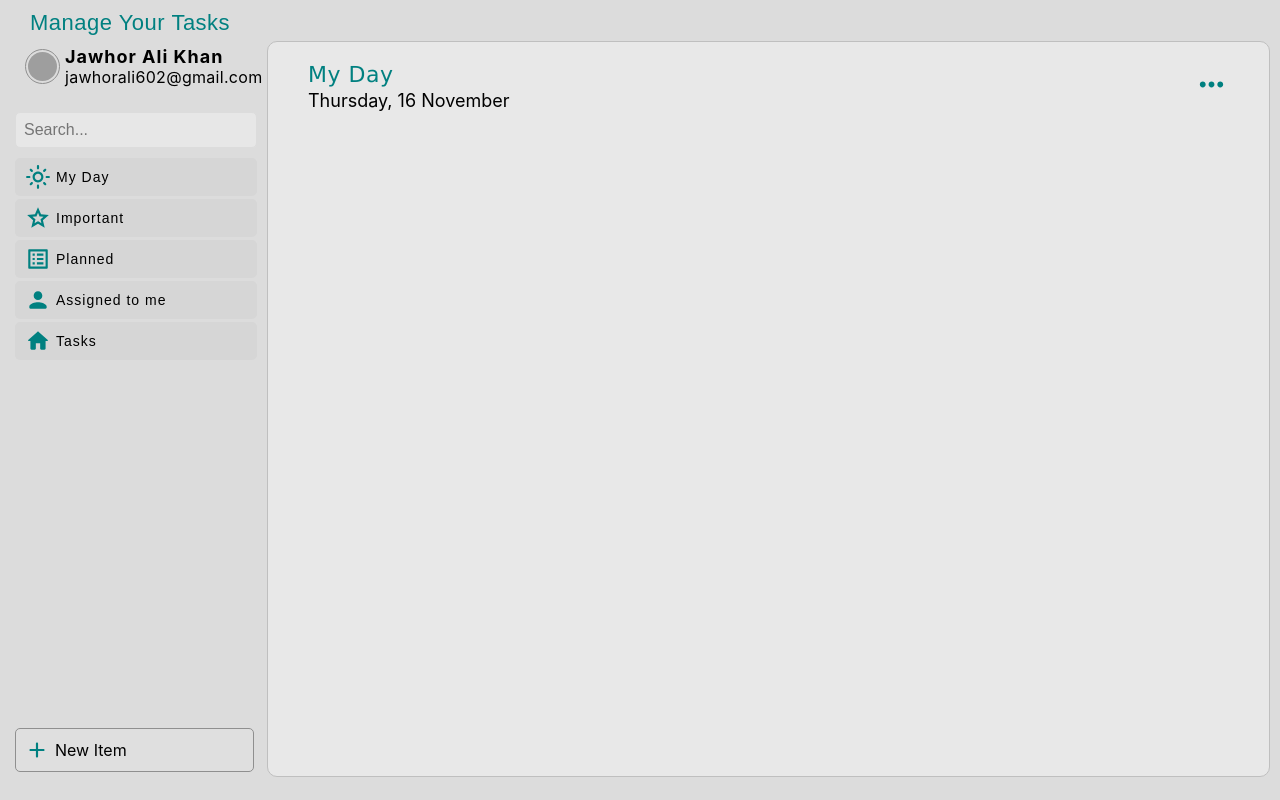
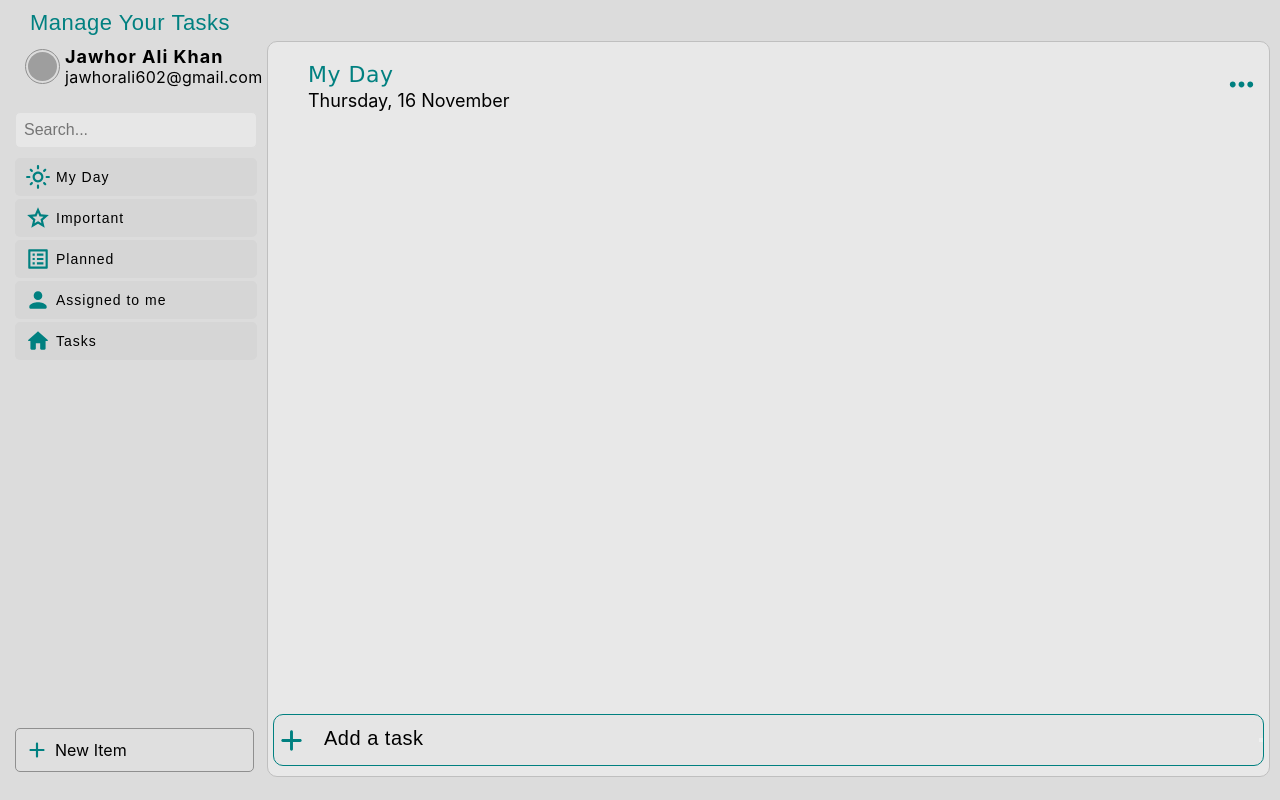
Before and after one commit to iijawhor/To-Do, a React (Create React App) app: page / in a window 1280 px wide. Built offline with nearby package versions, Linux system fonts and the light colour scheme; grey boxes are pictures that could not be loaded.

Commit message:
Created a Tasks Page,InputBox component  which is rendered in Feed and a TodoItem component which is rendered in Tasks.jsx and added two functaionality addTodo() and toggleTodo(to check todo is completed or not)

```diff
--- a/src/App.js
+++ b/src/App.js
@@ -1,11 +1,27 @@
+import { useState } from "react";
 import "./App.css";
 import Home from "./components/Home/Home";
+import { TodoProvider } from "./contexts/TodoContexts";
 function App() {
+  const [todos, setTodos] = useState([]);
+  const addTodo = (todo) => {
+    setTodos((prevTodo) => [{ id: Date.now(), ...todo }, ...prevTodo]);
+  };
+  const toggleTodo = (id) => {
+    setTodos((prevTodo) =>
+      prevTodo.map((todo) =>
+        todo.id === id ? { ...todo, completed: !todo.completed } : todo
+      )
+    );
+  };
+
   return (
-    <div className="App">
-      <h1 className="appHeaderTitle">Manage Your Tasks</h1>
-      <Home />
-    </div>
+    <TodoProvider value={{ todos, addTodo, toggleTodo }}>
+      <div className="App">
+        <h1 className="appHeaderTitle">Manage Your Tasks</h1>
+        <Home />
+      </div>
+    </TodoProvider>
   );
 }
 export default App;
--- a/src/components/Feed/Feed.jsx
+++ b/src/components/Feed/Feed.jsx
@@ -1,10 +1,12 @@
 import React from "react";
 import "./Feed.css";
 import Tasks from "../../pages/Tasks/Tasks";
+import InputBox from "../InputBox/InputBox";
 const Feed = () => {
   return (
     <section className="feed">
       <Tasks />
+      <InputBox />
     </section>
   );
 };
--- /dev/null
+++ b/src/components/InputBox/InputBox.css
@@ -0,0 +1,35 @@
+.inputBox {
+  position: absolute;
+  width: 99%;
+  bottom: 10px;
+  border-radius: 10px;
+  background-color: rgb(229, 229, 229);
+}
+.inputBoxForm {
+  border: 1px solid teal;
+  display: flex;
+  align-items: center;
+  position: relative;
+  gap: 5px;
+  width: 100%;
+  border-radius: 10px;
+}
+.InputBoxIcon {
+  font-size: 35px !important;
+  color: teal;
+}
+.inputBoxFormInput {
+  width: 100%;
+  padding: 15px 10px;
+  border: none;
+  background-color: rgb(229, 229, 229);
+  border-top-right-radius: 10px;
+  border-bottom-right-radius: 10px;
+  font-size: 17px;
+  outline: none;
+}
+.inputBoxFormInput::placeholder {
+  font-size: 20px;
+  color: black;
+  letter-spacing: 0.5px;
+}
--- /dev/null
+++ b/src/components/InputBox/InputBox.jsx
@@ -0,0 +1,31 @@
+import React, { useState } from "react";
+import "./InputBox.css";
+import { AddRoundedIcon } from "../../Icons/icons";
+import { useTodo } from "../../contexts/TodoContexts";
+const InputBox = () => {
+  const { addTodo } = useTodo();
+  const [todoInputValue, setTodoInputValue] = useState("");
+  const handleItemAdd = (e) => {
+    e.preventDefault();
+    if (!todoInputValue) return;
+    addTodo({ todoInputValue, completed: false });
+    setTodoInputValue("");
+  };
+  return (
+    <section className="inputBox">
+      <form action="" onSubmit={handleItemAdd} className="inputBoxForm">
+        <AddRoundedIcon className="InputBoxIcon" />
+        <input
+          value={todoInputValue}
+          onChange={(e) => setTodoInputValue(e.target.value)}
+          type="text"
+          placeholder="Add a task"
+          className="inputBoxFormInput"
+        />
+        <button type="submit"></button>
+      </form>
+    </section>
+  );
+};
+
+export default InputBox;
--- /dev/null
+++ b/src/components/TodoItem/TodoItem.css
@@ -0,0 +1,33 @@
+.todoItem {
+  position: relative;
+  display: flex;
+  border: 1px solid rgb(183, 183, 183);
+  gap: 10px;
+  padding: 1px 5px;
+  background-color: gainsboro;
+  border-radius: 10px;
+  margin-bottom: 3px;
+}
+.todoInputField {
+  width: 100%;
+}
+.todoItemRight {
+  display: flex;
+}
+.todoInputField {
+  display: flex;
+  position: relative;
+  gap: 3px;
+}
+.todoText {
+  width: 100%;
+  padding: 12px 0px;
+  border: none;
+  outline: none;
+  font-size: 18px;
+  background-color: gainsboro;
+  cursor: default;
+}
+.todoItemCheckbox {
+  cursor: pointer;
+}
--- /dev/null
+++ b/src/components/TodoItem/TodoItem.jsx
@@ -0,0 +1,27 @@
+import React from "react";
+import "./TodoItem.css";
+import { useTodo } from "../../contexts/TodoContexts";
+const TodoItem = ({ todo }) => {
+  const { toggleTodo } = useTodo();
+  const todoText = todo.todoInputValue || "Default Todo Text";
+  const toggleCompleted = () => {
+    toggleTodo(todo.id);
+  };
+  return (
+    <div className="todoItem">
+      <div className="todoInputField">
+        <input
+          type="checkbox"
+          checked={todo.completed}
+          onChange={toggleCompleted}
+          className="todoItemCheckbox"
+        />
+        <input type="text" readOnly value={todoText} className="todoText" />
+      </div>
+      {/* deleteButton,updateButton */}
+      <div className="todoItemButtons"></div>
+    </div>
+  );
+};
+
+export default TodoItem;
--- a/src/contexts/TodoContexts.js
+++ b/src/contexts/TodoContexts.js
@@ -2,9 +2,10 @@ import { useContext, createContext } from "react";
 
 export const TodoContext = createContext({
   todos: [{ id: 1, todoText: "Todo", completed: false }],
-  addTodo: (id) => {},
+  addTodo: (todo) => {},
   deleteTodo: (id) => {},
-  updateTodo: (id, todoText) => {}
+  updateTodo: (id, todoText) => {},
+  toggleTodo: (id) => {}
 });
 
 export const useTodo = () => {
--- a/src/pages/Tasks/Tasks.css
+++ b/src/pages/Tasks/Tasks.css
@@ -8,7 +8,7 @@
   position: relative;
   justify-content: space-between;
   align-items: center;
-  padding: 10px 30px;
+  padding: 10px 0px 12px 30px;
 }
 .taskHeaderLeft {
   position: relative;
@@ -29,3 +29,14 @@
   font-size: 35px !important;
   cursor: pointer;
 }
+.taskTodoContainer {
+  position: relative;
+  width: 95%;
+  margin: auto;
+  height: 70vh;
+  overflow: auto;
+  scroll-behavior: smooth;
+}
+::-webkit-scrollbar {
+  display: none;
+}
--- a/src/pages/Tasks/Tasks.jsx
+++ b/src/pages/Tasks/Tasks.jsx
@@ -1,7 +1,10 @@
 import React from "react";
 import "./Tasks.css";
 import { MoreHorizSharpIcon } from "../../Icons/icons";
+import TodoItem from "../../components/TodoItem/TodoItem";
+import { useTodo } from "../../contexts/TodoContexts";
 const Tasks = () => {
+  const { todos } = useTodo();
   return (
     <section className="myTasks">
       <div className="taskHeader">
@@ -13,6 +16,13 @@ const Tasks = () => {
           <MoreHorizSharpIcon className="taskHeaderMoreIcon" />
         </div>
       </div>
+      <div className="taskTodoContainer">
+        {todos.map((todo) => (
+          <div className="todoItems" key={todo.id}>
+            <TodoItem todo={todo} />
+          </div>
+        ))}
+      </div>
     </section>
   );
 };
```
